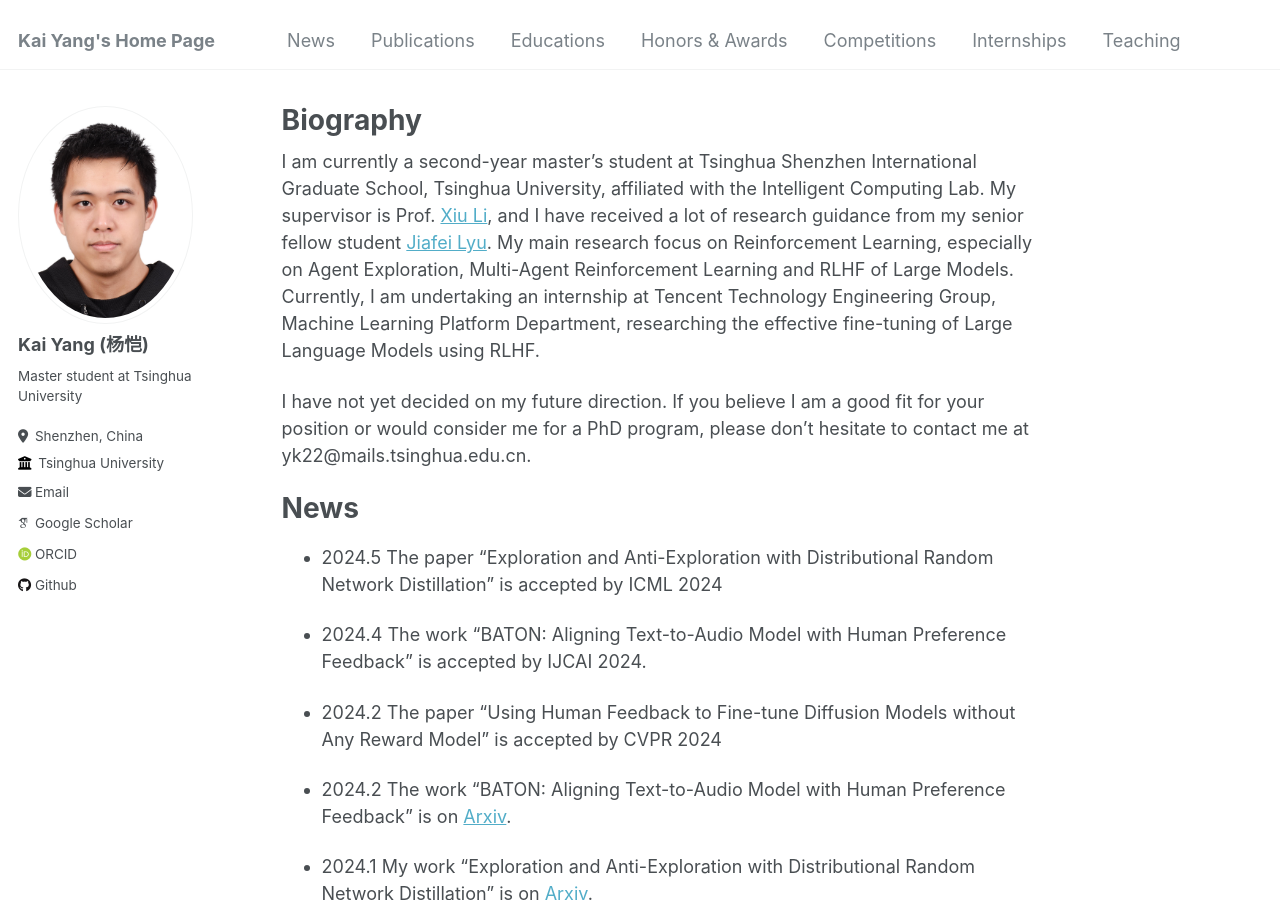
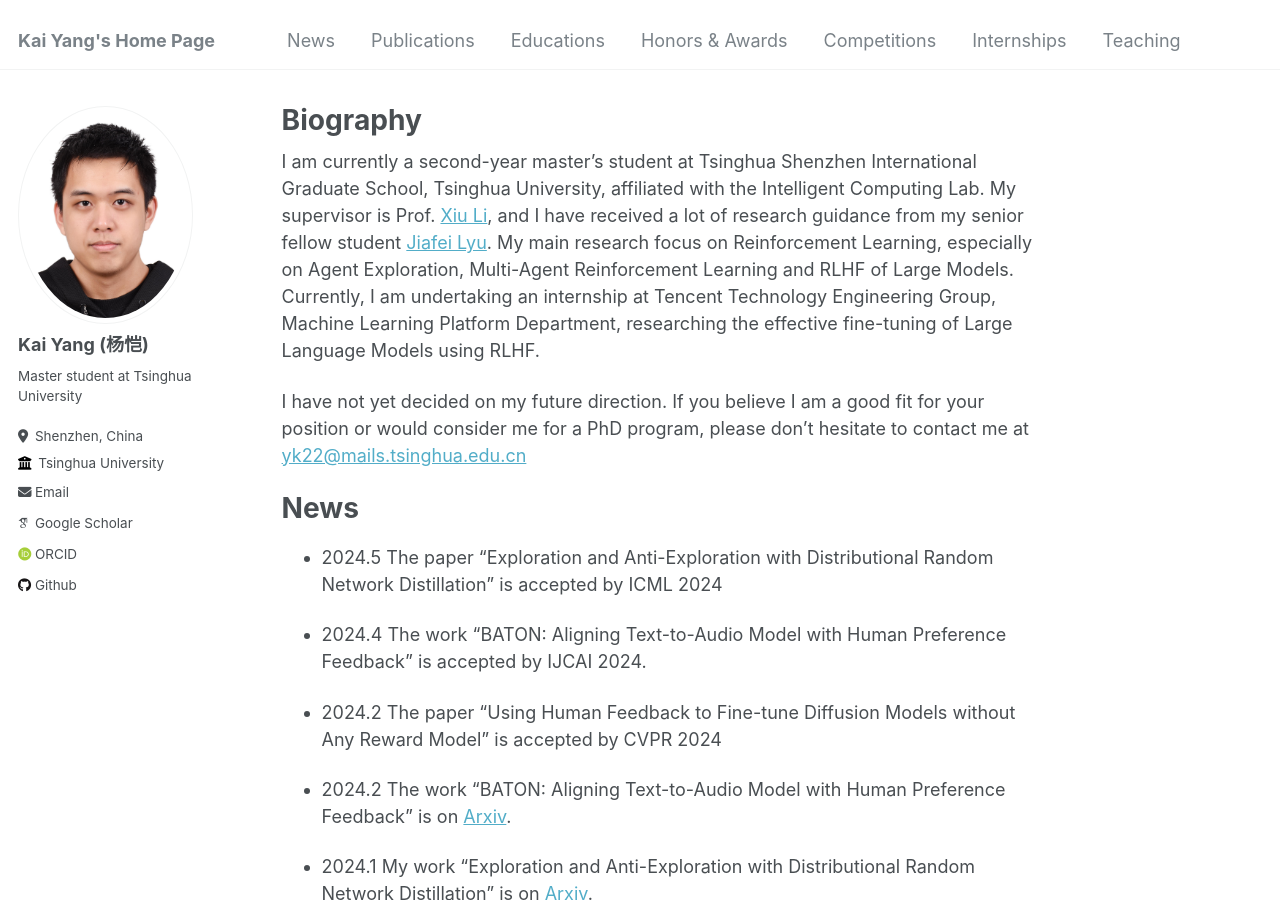
Before and after one commit to yk7333/yk7333.github.io, a Jekyll site: the page built from _pages/about.md, in a window 1280 px wide and 900 px high. Built offline with Jekyll 4.4.1, drawn with Linux system fonts in a browser that asks for light colours; some web fonts are replaced; a script that is not in the unit is left out; part of the change alters nothing that is shown.

```diff
--- a/_pages/about.md
+++ b/_pages/about.md
@@ -8,7 +8,7 @@ redirect_from:
 
 I am currently a second-year master's student at Tsinghua Shenzhen International Graduate School, Tsinghua University, affiliated with the Intelligent Computing Lab. My supervisor is Prof. [Xiu Li](https://scholar.google.com/citations?user=Xrh1OIUAAAAJ&hl=en), and I have received a lot of research guidance from my senior fellow student [Jiafei Lyu](https://dmksjfl.github.io/). My main research focus on Reinforcement Learning, especially on Agent Exploration, Multi-Agent Reinforcement Learning and RLHF of Large Models. Currently, I am undertaking an internship at Tencent Technology Engineering Group, Machine Learning Platform Department, researching the effective fine-tuning of Large Language Models using RLHF.
 
-I have not yet decided on my future direction. If you believe I am a good fit for your position or would consider me for a PhD program, please don't hesitate to contact me at yk22@mails.tsinghua.edu.cn.
+I have not yet decided on my future direction. If you believe I am a good fit for your position or would consider me for a PhD program, please don't hesitate to contact me at [yk22@mails.tsinghua.edu.cn](mailto:yk22@mails.tsinghua.edu.cn)
 
 News
 =====
```
